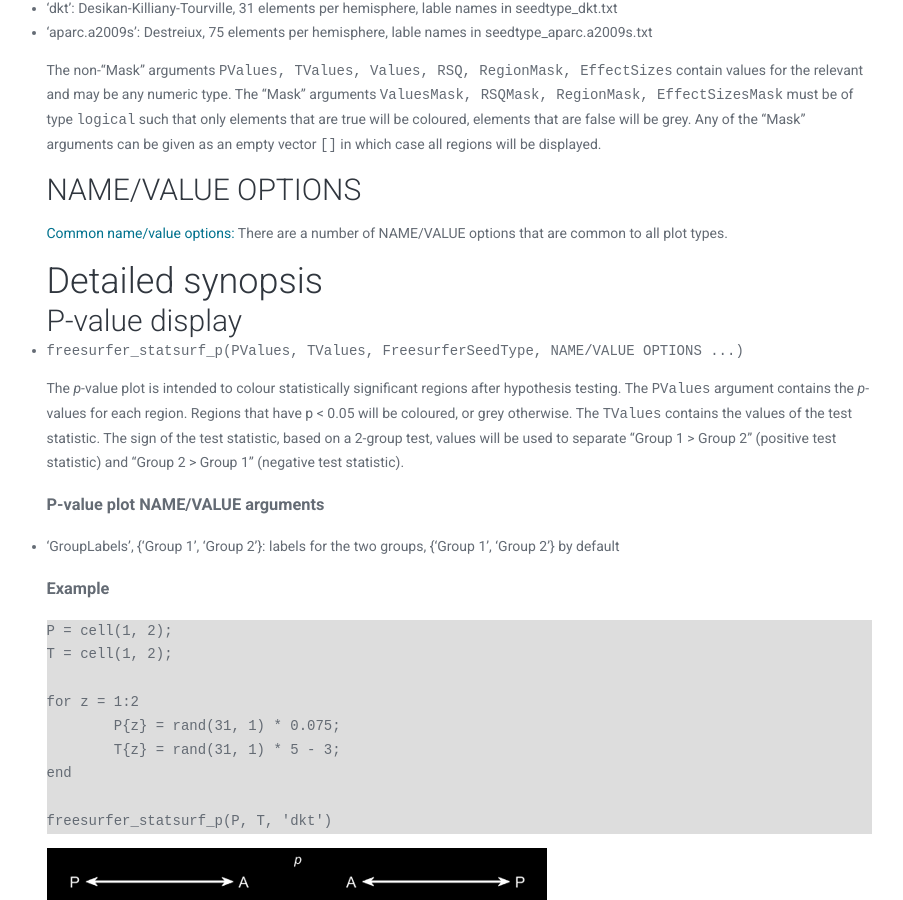
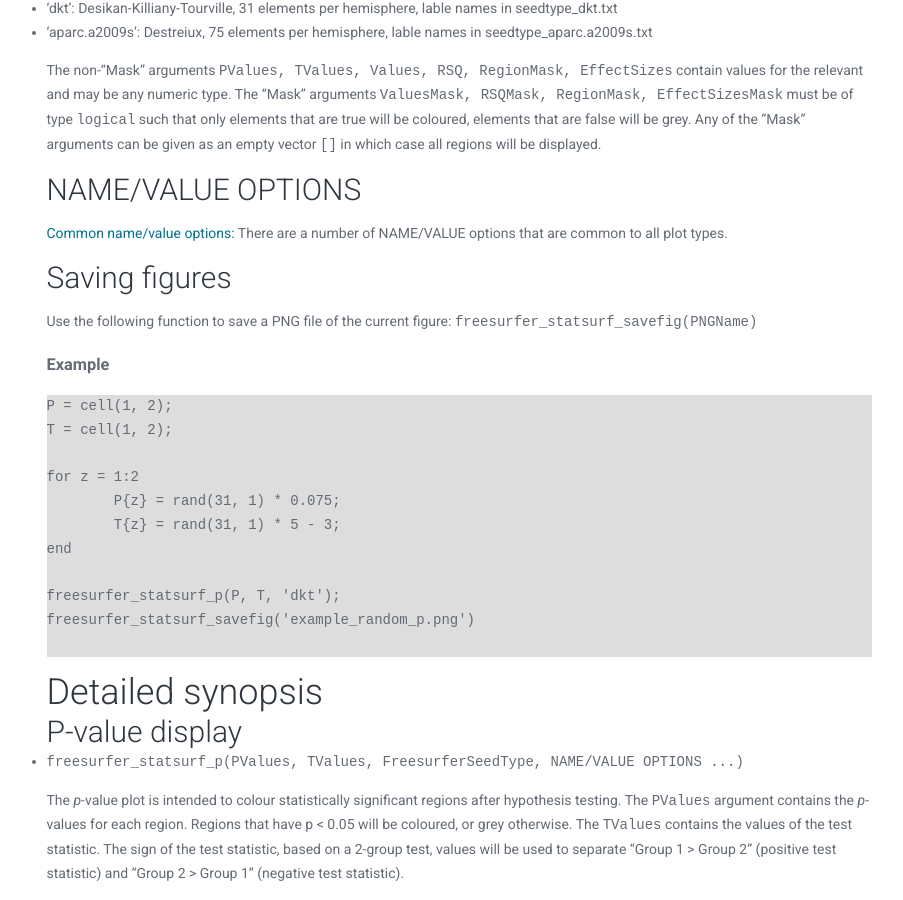
Before and after one commit to DevelopmentalImagingMCRI/freesurfer_statsurf_display, a Jekyll site: the page built from using/index.md, in a window 1280 px wide and 900 px high, scrolled down 572 px. Shown: the whole window, without its empty margins (181-1084 px from the left). Built offline with Jekyll 4.4.1, drawn with Linux system fonts in a browser that asks for light colours.

Commit message:
Added example for saving

```diff
--- a/using/index.md
+++ b/using/index.md
@@ -26,6 +26,26 @@ The non-"Mask" arguments `PValues, TValues, Values, RSQ, RegionMask, EffectSizes
 ## NAME/VALUE OPTIONS
 
 [Common name/value options:](commonoptions) There are a number of NAME/VALUE options that are common to all plot types.
+
+## Saving figures
+
+Use the following function to save a PNG file of the current figure: `freesurfer_statsurf_savefig(PNGName)`
+
+### Example
+
+~~~matlab
+P = cell(1, 2);
+T = cell(1, 2);
+
+for z = 1:2
+	P{z} = rand(31, 1) * 0.075;
+	T{z} = rand(31, 1) * 5 - 3;
+end
+
+freesurfer_statsurf_p(P, T, 'dkt');
+freesurfer_statsurf_savefig('example_random_p.png')
+
+~~~
 
 # Detailed synopsis
 
```
